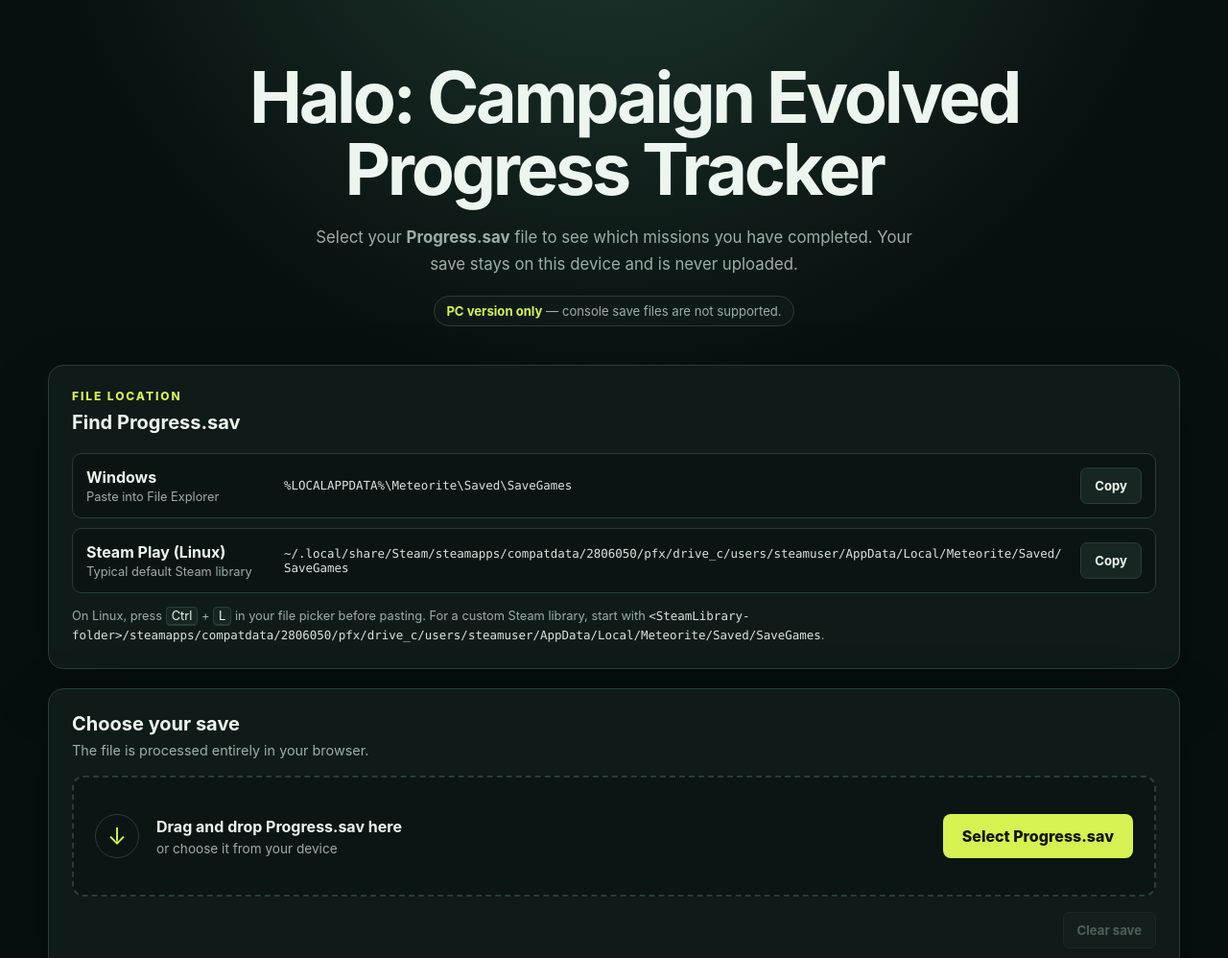
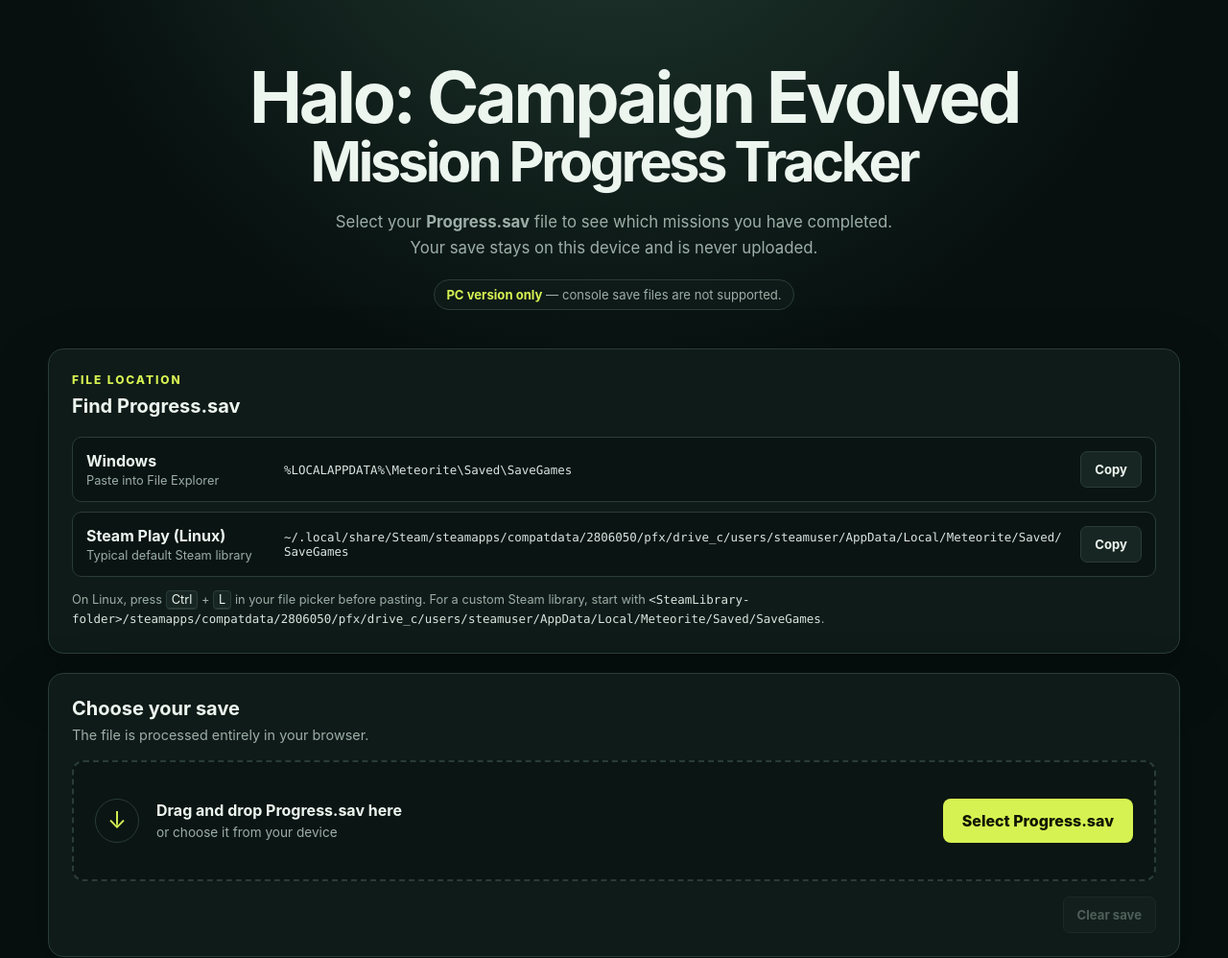
Before and after one commit to SemiRealProductions/HaloRemakeProgressChecker.github.io, a plain HTML site: page index.html in a window 1280 px wide. Shown: the top 998 px of the page at 96% size. Drawn offline with Linux system fonts and the light colour scheme.

Commit message:
Naming and styling changes

```diff
--- a/index.html
+++ b/index.html
@@ -4,7 +4,7 @@
     <meta charset="UTF-8">
     <meta name="viewport" content="width=device-width, initial-scale=1.0">
     <meta name="description" content="Check Halo: Campaign Evolved campaign progress from a local Progress.sav file.">
-    <title>Halo: Campaign Evolved Progress Tracker</title>
+    <title>Halo: Campaign Evolved Mission Progress Tracker</title>
     <link rel="stylesheet" href="style.css">
 </head>
 <body>
@@ -12,11 +12,12 @@
         <header class="hero">
             <h1>
                 <span class="title-line">Halo: Campaign Evolved</span>
-                <span class="title-line">Progress Tracker</span>
+                <span class="title-line title-line-secondary">Mission Progress Tracker</span>
             </h1>
             <p class="intro">
                 Select your <strong>Progress.sav</strong> file to see which missions
-                you have completed. Your save stays on this device and is never uploaded.
+                you have completed.<br>
+                Your save stays on this device and is never uploaded.
             </p>
             <p class="platform-notice"><strong>PC version only</strong> — console save files are not supported.</p>
         </header>
--- a/style.css
+++ b/style.css
@@ -63,6 +63,10 @@
 .title-line {
     display: block;
     white-space: nowrap;
+}
+
+.title-line-secondary {
+    font-size: 0.78em;
 }
 
 h2 {
```
Also changed, not shown: 1 other file.
